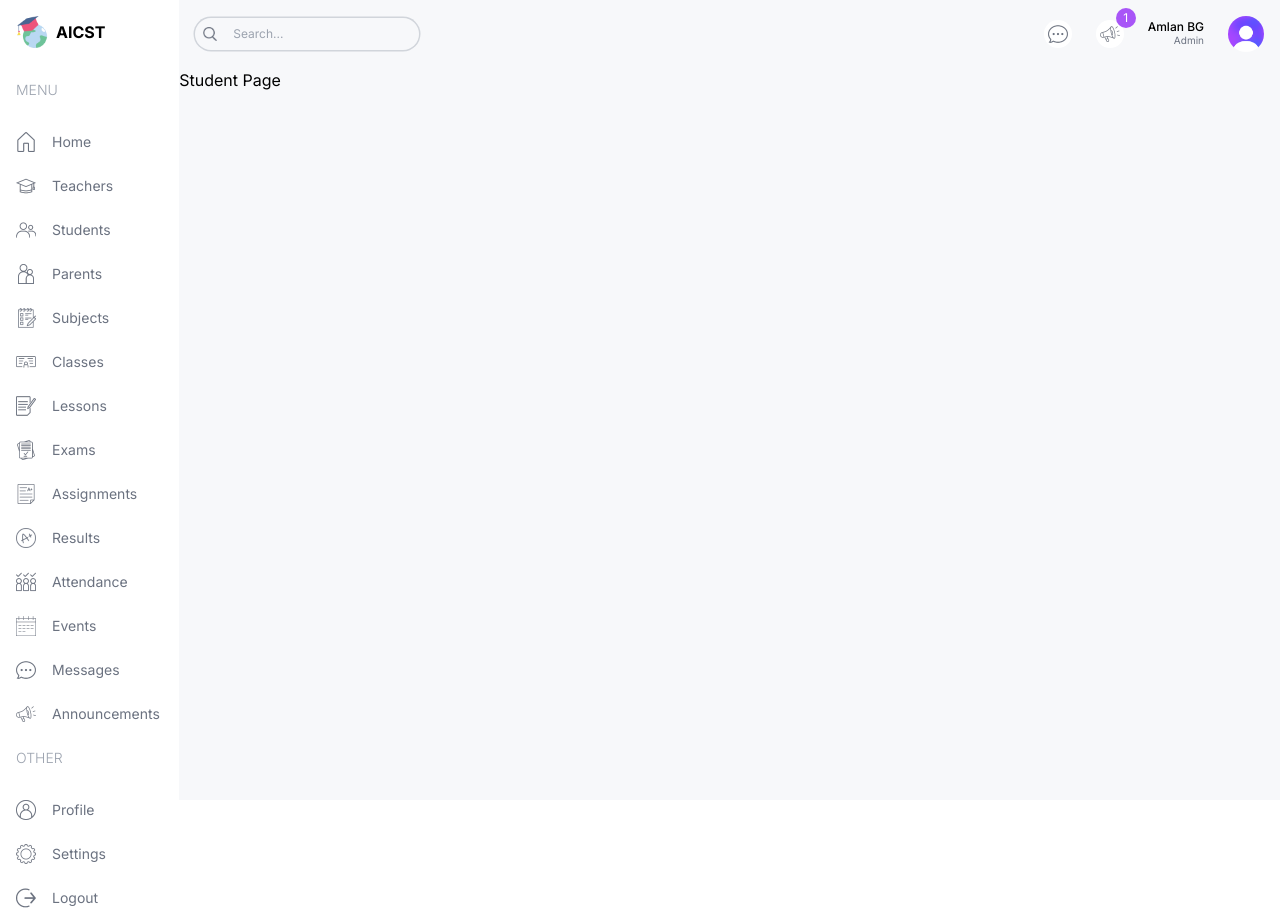
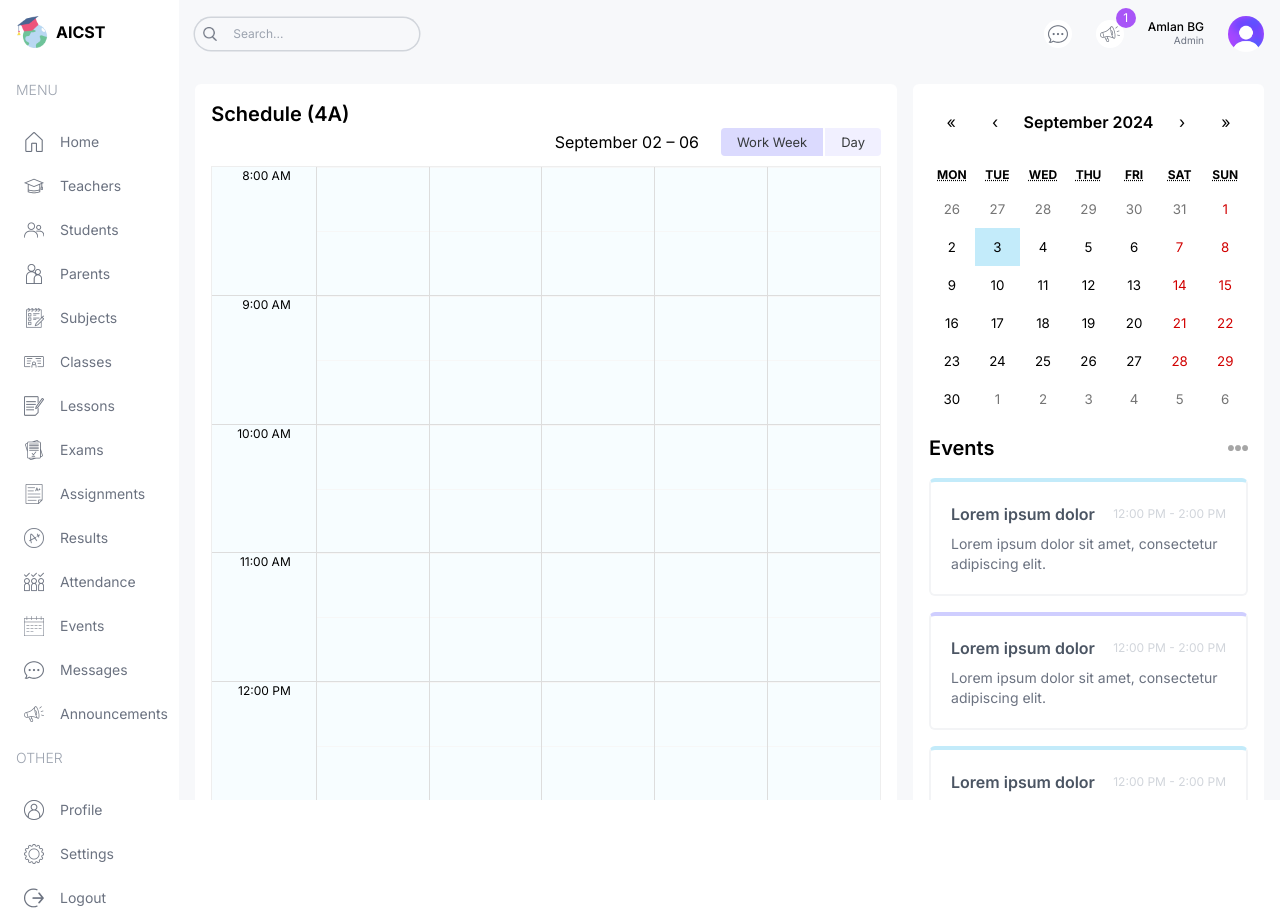
Before and after one commit to amlanxbghn/dashboard, a Next.js app: page /student in a window 1280 px wide. Built offline with nearby package versions, Linux system fonts and the light colour scheme.

Commit message:
Student Page (Big Calendar)

```diff
--- a/package.json
+++ b/package.json
@@ -9,8 +9,11 @@
     "lint": "next lint"
   },
   "dependencies": {
+    "@types/react-big-calendar": "^1.8.10",
+    "moment": "^2.30.1",
     "next": "14.2.7",
     "react": "^18",
+    "react-big-calendar": "^1.13.4",
     "react-calendar": "^5.0.0",
     "react-dom": "^18",
     "recharts": "^2.12.7"
--- a/src/app/(dashboard)/student/page.tsx
+++ b/src/app/(dashboard)/student/page.tsx
@@ -1,6 +1,25 @@
+import Announcements from "@/components/Announcements"
+import BigCalendar from "@/components/BigCalendar"
+import EventCalendar from "@/components/EventCalendar"
+
 const StudentPage = () => {
     return (
-      <div className="">Student Page</div>
+      <div className="p-4 flex gap-4 flex-col xl:flex-row">
+        {/* left */}
+        <div className="w-full xl:w-2/3">
+          <div className="h-full bg-white p-4 rounded-md">
+            <h1 className="text-xl font-semibold">
+              Schedule (4A)
+            </h1>
+            <BigCalendar/>
+          </div>
+        </div>
+        {/* right */}
+        <div className="w-full xl:w-1/3 flex flex-col gap-8">
+          <EventCalendar />
+          <Announcements />
+        </div>
+      </div>
     )
   }
 
--- a/src/app/globals.css
+++ b/src/app/globals.css
@@ -16,3 +16,93 @@
     background-color: #C3EBFA !important;
     color: black !important;
 }
+
+.rbc-btn-group:first-child {
+    display: none !important;
+  }
+
+  .rbc-toolbar-label {
+    text-align: right !important;
+    padding: 0px 20px !important;
+  }
+
+  .rbc-btn-group:last-child {
+    font-size: 13px !important;
+  }
+
+  .rbc-btn-group:last-child button {
+    border: none !important;
+    background-color: #f1f0ff !important;
+    margin-left: 2px !important;
+  }
+
+  .rbc-toolbar button.rbc-active {
+    background-color: #dbdafe !important;
+    box-shadow: none !important;
+  }
+
+  .rbc-time-view {
+    border-color: #eee !important;
+  }
+
+  .rbc-time-header {
+    display: none !important;
+  }
+
+  .rbc-time-content {
+    border: none !important;
+  }
+
+  .rbc-time-gutter.rbc-time-column {
+    font-size: 12px !important;
+  }
+
+  .rbc-time-gutter.rbc-time-column .rbc-timeslot-group {
+    padding: 0px 20px !important;
+  }
+
+  .rbc-timeslot-group {
+    background-color: #f7fdff !important;
+  }
+
+  .rbc-day-slot {
+    font-size: 14px !important;
+  }
+
+  .rbc-event {
+    border: none !important;
+    color: black !important;
+    padding: 10px !important;
+    margin: 10px !important;
+    width: 99% !important;
+  }
+
+  .rbc-event:nth-child(1) {
+    background-color: #e2f8ff !important;
+  }
+  .rbc-event:nth-child(2) {
+    background-color: #fefce8 !important;
+  }
+  .rbc-event:nth-child(3) {
+    background-color: #f2f1ff !important;
+  }
+  .rbc-event:nth-child(4) {
+    background-color: #fdf2fb !important;
+  }
+  .rbc-event:nth-child(5) {
+    background-color: #e2f8ff !important;
+  }
+  .rbc-event:nth-child(6) {
+    background-color: #fefce8 !important;
+  }
+  .rbc-event:nth-child(7) {
+    background-color: #f2f1ff !important;
+  }
+  .rbc-event:nth-child(8) {
+    background-color: #fdf2fb !important;
+  }
+
+  .rbc-event-label{
+    color: gray !important;
+    margin-bottom: 5px;
+  }
--- /dev/null
+++ b/src/components/BigCalendar.tsx
@@ -0,0 +1,34 @@
+"use client"
+
+import { Calendar, momentLocalizer, View, Views } from 'react-big-calendar'
+import moment from 'moment'
+import { calendarEvents } from '@/lib/data';
+import "react-big-calendar/lib/css/react-big-calendar.css"
+import { useState } from 'react';
+
+const localizer = momentLocalizer(moment)
+
+const BigCalendar = () => {
+    const [view, setView] = useState<View>(Views.WORK_WEEK);
+
+    const handleOnChangeView = (selectedView: View) => {
+        setView(selectedView);
+    };
+
+    return (
+        <Calendar
+            localizer={localizer}
+            events={calendarEvents}
+            startAccessor="start"
+            endAccessor="end"
+            views={["work_week", "day"]}
+            view={view}
+            style={{ height: "98%" }}
+            onView={handleOnChangeView}
+            min={new Date(2025, 1, 0, 8, 0, 0)}
+            max={new Date(2025, 1, 0, 17, 0, 0)}
+        />
+    );
+};
+
+export default BigCalendar;
--- a/src/components/Menu.tsx
+++ b/src/components/Menu.tsx
@@ -1,5 +1,6 @@
 import Link from "next/link";
 import Image from "next/image";
+import { role } from "@/lib/data";
 
 const menuItems = [
   {
@@ -124,12 +125,16 @@
           <span className="hidden lg:block text-gray-400 font-light my-4">
             {i.title}
           </span>
-          {i.items.map((item)=>(
-            <Link href={item.href} key={item.label} className="flex items-center justify-center lg:justify-start gap-4 text-gray-500 py-2">
-              <Image src={item.icon} alt="" width={20} height={20} />
-              <span className="hidden lg:block">{item.label}</span>
-            </Link>
-          ))}
+          {i.items.map((item)=>{
+            if(item.visible.includes(role)){
+              return (
+                  <Link href={item.href} key={item.label} className="flex items-center justify-center lg:justify-start gap-4 text-gray-500 py-2 md:px-2 rounded-md hover:bg-dashboardSkyLight">
+                    <Image src={item.icon} alt="" width={20} height={20} />
+                    <span className="hidden lg:block">{item.label}</span>
+                  </Link>
+              );
+            }
+          })}
         </div>
       ))}
     </div>
```
Also changed, not shown: 1 other file (tests, documents, lock files or other folders).
